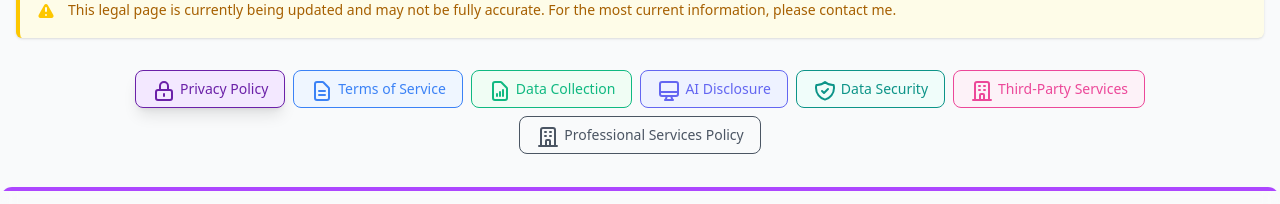
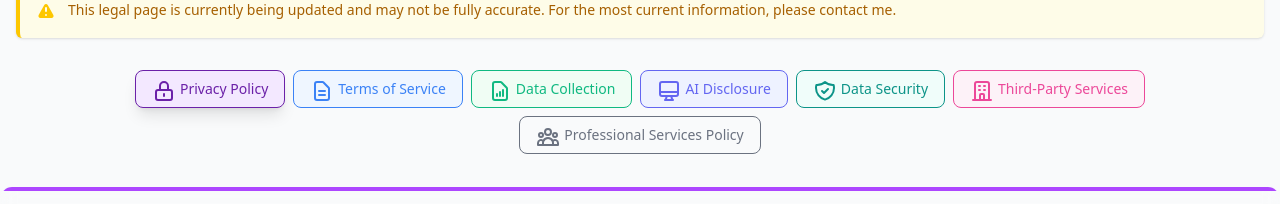
Before and after one commit to rajg2023/RajConsultingPortfolio, a React (Vite) app: page /legal/privacy in a window 1280 px wide. Shown: the part 216-420 px from the top of the page. Built offline with nearby package versions, Linux system fonts and the light colour scheme; no server answers.

Commit message:
ReadME page, legal page and other UI  modification

```diff
--- a/src/pages/Legal.jsx
+++ b/src/pages/Legal.jsx
@@ -103,7 +103,7 @@ const Legal = ({ defaultSection = 'privacy' }) => {
       color: 'gray',
       icon: (
         <svg className="w-6 h-6" fill="none" stroke="currentColor" viewBox="0 0 24 24">
-          <path strokeLinecap="round" strokeLinejoin="round" strokeWidth="2" d="M19 21V5a2 2 0 00-2-2H7a2 2 0 00-2 2v16m14 0h2m-2 0h-5m-9 0H3m2 0h5M9 7h1m-1 4h1m4-4h1m-1 4h1m-5 10v-5a1 1 0 011-1h2a1 1 0 011 1v5m-4 0h4" />
+          <path strokeLinecap="round" strokeLinejoin="round" strokeWidth="2" d="M17 20h5v-2a3 3 0 00-5.356-1.857M17 20H7m10 0v-2c0-.656-.126-1.283-.356-1.857M7 20H2v-2a3 3 0 015.356-1.857M7 20v-2c0-.656.126-1.283.356-1.857m0 0a5.002 5.002 0 019.288 0M15 7a3 3 0 11-6 0 3 3 0 016 0zm6 3a2 2 0 11-4 0 2 2 0 014 0zM7 10a2 2 0 11-4 0 2 2 0 014 0z" />
         </svg>
       )
     }
@@ -171,7 +171,8 @@ const Legal = ({ defaultSection = 'privacy' }) => {
           </div>
 
           {/* Navigation Tabs */}
-          <nav className="flex flex-wrap justify-center gap-2 mb-8">
+          <nav aria-label="Legal documentation sections">
+            <ul className="flex flex-wrap justify-center gap-2 mb-8">
               {Object.values(sections).map((section) => {
                 const isActive = activeSection === section.id;
                 const colorMap = {
@@ -180,38 +181,58 @@ const Legal = ({ defaultSection = 'privacy' }) => {
                   green: { bg: '#f0fdf4', text: '#10b981', hover: '#dcfce7', activeBg: '#dcfce7', activeText: '#166534' },
                   indigo: { bg: '#eef2ff', text: '#6366f1', hover: '#e0e7ff', activeBg: '#e0e7ff', activeText: '#4338ca' },
                   teal: { bg: '#f0fdfa', text: '#0d9488', hover: '#ccfbf1', activeBg: '#ccfbf1', activeText: '#0f766e' },
-                pink: { bg: '#fdf2f8', text: '#ec4899', hover: '#fce7f3', activeBg: '#fbcfe8', activeText: '#9d174d' }
+                  pink: { bg: '#fdf2f8', text: '#ec4899', hover: '#fce7f3', activeBg: '#fbcfe8', activeText: '#9d174d' },
+                  gray: {bg: '#f9fafb', text: '#6b7280', hover: '#f3f4f6', activeBg: '#e5e7eb', activeText: '#4b5563'},
                 };
                 const colors = colorMap[section.color] || { bg: '#f9fafb', text: '#4b5563', hover: '#f3f4f6', activeBg: '#e5e7eb', activeText: '#111827' };
 
                 return (
+                  <li key={section.id} className="list-none">
                     <button
-                  key={section.id}
+                      id={`${section.id}-tab`}
+                      aria-controls={`${section.id}-panel`}
+                      aria-selected={isActive}
                       onClick={() => handleSectionChange(section.id)}
-                  className={`px-4 py-2 rounded-lg text-sm font-medium transition-all duration-200 flex items-center gap-2 border ${isActive
-                      ? `bg-opacity-20 border-opacity-50 shadow-lg`
-                      : `bg-opacity-10 border-opacity-30 hover:bg-opacity-20`
+                      onKeyDown={(e) => {
+                        if (e.key === 'Enter' || e.key === ' ') {
+                          e.preventDefault();
+                          handleSectionChange(section.id);
+                        }
+                      }}
+                      className={`px-4 py-2 rounded-lg text-sm font-medium transition-all duration-200 flex items-center gap-2 border ${isActive ? 'bg-opacity-20 border-opacity-50 shadow-lg' : 'bg-opacity-10 border-opacity-30 hover:bg-opacity-20'
                         }`}
                       style={{
                         backgroundColor: isActive ? colors.activeBg : colors.bg,
                         borderColor: isActive ? colors.activeText : colors.text,
                         color: isActive ? colors.activeText : colors.text,
                       }}
+                      tabIndex="0"
                     >
-                  <span className="w-5 h-5">
+                      <span className="sr-only">
+                        {section.title} {isActive ? '(current section)' : ''}
+                      </span>
+                      <span aria-hidden="true" className="w-5 h-5">
                         {section.icon}
                       </span>
-                  {section.title}
+                      <span>{section.title}</span>
                     </button>
+                  </li>
                 );
               })}
+            </ul>
           </nav>
         </div>
 
         <div className="bg-slate-800/500 backdrop-blur-sm border border-white/10 rounded-xl shadow-lg overflow-hidden transition-all duration-300 w-full">
           {/* Active Section Content */}
           {activeSection === 'privacy' && (
-            <div className={`border-t-4 border-${sections.privacy.color}-500`}>
+            <div
+              id="privacy"
+              role="tabpanel"
+              tabIndex="0"
+              aria-labelledby="privacy-tab"
+              className={`border-t-4 border-${sections.privacy.color}-500`}
+            >
               <div className="p-8">
                 <div className="flex items-center mb-6">
                   <div className={`p-3 rounded-lg mr-4 bg-${sections.privacy.color}-50 text-${sections.privacy.color}-600`}>
@@ -259,7 +280,13 @@ const Legal = ({ defaultSection = 'privacy' }) => {
           )}
 
           {activeSection === 'terms' && (
-            <div className={`border-t-4 border-${sections.terms.color}-500`}>
+            <div
+              id="terms"
+              role="tabpanel"
+              tabIndex="0"
+              aria-labelledby="terms-tab"
+              className={`border-t-4 border-${sections.terms.color}-500`}
+            >
               <div className="p-8">
                 <div className="flex items-center mb-6">
                   <div className={`p-3 rounded-lg mr-4 bg-${sections.terms.color}-50 text-${sections.terms.color}-600`}>
@@ -330,7 +357,13 @@ const Legal = ({ defaultSection = 'privacy' }) => {
           )}
 
           {activeSection === 'data' && (
-            <div className={`border-t-4 border-${sections.data.color}-500`}>
+            <div
+              id="data"
+              role="tabpanel"
+              tabIndex="0"
+              aria-labelledby="data-tab"
+              className={`border-t-4 border-${sections.data.color}-500`}
+            >
               <div className="p-8">
                 <div className="flex items-center mb-6">
                   <div className={`p-3 rounded-lg mr-4 bg-${sections.data.color}-50 text-${sections.data.color}-600`}>
@@ -384,7 +417,13 @@ const Legal = ({ defaultSection = 'privacy' }) => {
 
           {/* Employer and Freelance Data Security and Liability Section */}
           {activeSection === 'security' && (
-            <div className={`border-t-4 border-${sections.security.color}-500`}>
+            <div
+              id="security"
+              role="tabpanel"
+              tabIndex="0"
+              aria-labelledby="security-tab"
+              className={`border-t-4 border-${sections.security.color}-500`}
+            >
               <div className="p-8">
                 <div className="flex items-center mb-6">
                   <div className={`p-3 rounded-lg mr-4 bg-${sections.security.color}-50 text-${sections.security.color}-600`}>
@@ -450,7 +489,13 @@ const Legal = ({ defaultSection = 'privacy' }) => {
 
           {/* AI Disclosure Section */}
           {activeSection === 'ai' && (
-            <div className={`border-t-4 border-${sections.ai.color}-500`}>
+            <div
+              id="ai"
+              role="tabpanel"
+              tabIndex="0"
+              aria-labelledby="ai-tab"
+              className={`border-t-4 border-${sections.ai.color}-500`}
+            >
               <div className="p-8">
                 <div className="flex items-center mb-6">
                   <div className={`p-3 rounded-lg mr-4 bg-${sections.ai.color}-50 text-${sections.ai.color}-600`}>
@@ -488,7 +533,13 @@ const Legal = ({ defaultSection = 'privacy' }) => {
 
 
           {activeSection === 'thirdParty' && (
-            <div className={`border-t-4 border-${sections.thirdParty.color}-500`}>
+            <div
+              id="thirdParty"
+              role="tabpanel"
+              tabIndex="0"
+              aria-labelledby="thirdParty-tab"
+              className={`border-t-4 border-${sections.thirdParty.color}-500`}
+            >
               <div className="p-8">
                 <div className="flex items-center mb-6">
                   <div className={`p-3 rounded-lg mr-4 bg-${sections.thirdParty.color}-50 text-${sections.thirdParty.color}-600`}>
@@ -543,7 +594,13 @@ const Legal = ({ defaultSection = 'privacy' }) => {
             </div>
           )}
           {activeSection === 'professionalServicesPolicy' && (
-            <div className={`border-t-4 border-${sections.professionalServicesPolicy.color}-500`}>
+            <div
+              id="professionalServicesPolicy"
+              role="tabpanel"
+              tabIndex="0"
+              aria-labelledby="professionalServicesPolicy-tab"
+              className={`border-t-4 border-${sections.professionalServicesPolicy.color}-500`}
+            >
               <div className="p-8">
                 <div className="flex items-center mb-6">
                   <div className={`p-3 rounded-lg mr-4 bg-${sections.professionalServicesPolicy.color}-50 text-${sections.professionalServicesPolicy.color}-600`}>
```
Also changed, not shown: src/components/Header/Header.jsx (+0 -34 lines), 1 other file (tests, documents, lock files or other folders). Lines whose indentation alone changed are shown as unchanged.
